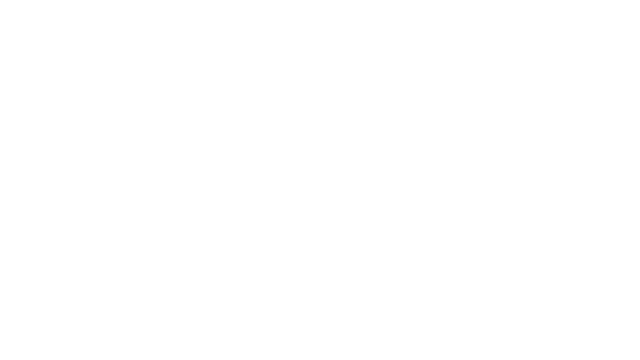
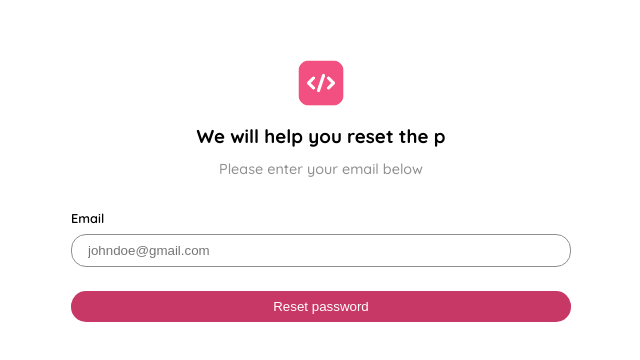
Before and after one commit to pichsophaneatdy/LeetLog, a React (Create React App) app: page /resetPwd in a window 1280 px wide. Before the commit this address had no page. Shown: the part 206-566 px from the top of the page, without its empty margins (319-959 px from the left). Built offline with nearby package versions, Linux system fonts and the light colour scheme; the HTML template or start-up script is replaced by a standard one.

Commit message:
Add reset password page and functionality

```diff
--- a/src/App.js
+++ b/src/App.js
@@ -1,13 +1,15 @@
 import './App.css';
 import { useState } from 'react';
 import {BrowserRouter, Routes, Route, Form} from "react-router-dom";
+import {ApolloProvider, ApolloClient, InMemoryCache, createHttpLink} from "@apollo/client";
+// Pages
 import Homepage from './pages/Homepage/Homepage';
 import FormPage from './pages/FormPage/FormPage';
 import Header from './components/Header/Header';
 import LoginPage from './pages/LoginPage/LoginPage';
 import RegisterPage from './pages/RegisterPage/RegisterPage';
 import DetailPage from './pages/DetailPage/DetailPage';
-import {ApolloProvider, ApolloClient, InMemoryCache, createHttpLink} from "@apollo/client";
+import ResetPwdPage from './pages/ResetPwdPage/ResetPwdPage';
 
 // Apollo Client
 const httpLink = createHttpLink({
@@ -27,6 +29,7 @@ function App() {
           <Routes>
             <Route path="/register" element={<RegisterPage/>}/>
             <Route path="/" element={<LoginPage />} />
+            <Route path="/resetPwd" element={<ResetPwdPage />} />
             {/* Protected Route */}
             <Route
               path="/home"
--- a/src/components/Header/Header.jsx
+++ b/src/components/Header/Header.jsx
@@ -35,7 +35,7 @@ const Header = ({isMobileHeaderOpen, setIsMobileHeaderOpen}) => {
     return (
         <>
             {
-                isMobileHeaderOpen && (pathname === "/home" || pathname === "/addNewLeetcode") && (
+                isMobileHeaderOpen && (pathname === "/home" || pathname === "/addNewLeetcode" || pathname.startsWith("/leetcode/")) && (
                     <motion.header
                         initial={false}
                         animate={isMobileHeaderOpen ? "open" : "closed"}
@@ -72,7 +72,7 @@ const Header = ({isMobileHeaderOpen, setIsMobileHeaderOpen}) => {
                 )
             }
             {
-                (pathname === "/home" || pathname === "/addNewLeetcode") && (
+                (pathname === "/home" || pathname === "/addNewLeetcode" || pathname.startsWith("/leetcode/")) && (
                     <header className="header">
                         <Link to="/home" className="header__link">
                             Leetcode Archives
--- a/src/components/UserForm/UserForm.jsx
+++ b/src/components/UserForm/UserForm.jsx
@@ -2,7 +2,7 @@ import React from 'react'
 import logo from "../../assets/logo.png";
 import "./UserForm.scss";
 import { Link } from 'react-router-dom';
-const UserForm = ({handleSubmit, errMsg, btn,email, setEmail, pwd, setPwd, title, subtitle}) => {
+const UserForm = ({handleSubmit, errMsg, btn,email, setEmail, pwd, setPwd, title, subtitle, successMsg}) => {
     return (
         <div className="user-form">
             <div className="user-form__header">
@@ -12,24 +12,31 @@ const UserForm = ({handleSubmit, errMsg, btn,email, setEmail, pwd, setPwd, title
             </div>
             <form onSubmit={handleSubmit} className="user-form__form">
                 {errMsg && <p className="form__error">{errMsg}</p>}
+                {successMsg && <p className="form__success">{successMsg}</p>}
                 <div className="form__control">
                     <label className="form__label">Email</label>
                     <input value={email} onChange={(e)=>setEmail(e.target.value)} type="email" placeholder='johndoe@gmail.com' className="form__input" />
                 </div>
+                {
+                    setPwd && (
                         <div className="form__control">
                             <label className="form__label">Password</label>
                             <input value={pwd} onChange={(e)=>setPwd(e.target.value)} type="password" placeholder="123Hello!" className="form__input" />
                             {btn === "Login" && (
                                 <div className="user-form__container">
-                            <p className="user-form__text">Forget password</p>
+                                    <Link to="/resetPwd" className="user-form__text">
+                                        Forget password
+                                    </Link>
                                 </div>
                             )}
                         </div>
+                    )
+                }
                 <div className="form__btn-container">
                     <button className="form__btn">{btn}</button>
                 </div>
                 {
-                    btn === "Login" ? (
+                    setPwd && (btn === "Login" ? (
                         <p className="user-form__text2">
                             Don't have an account? <Link className="user-form__link" to="/register">Register</Link>
                         </p>
@@ -37,7 +44,7 @@ const UserForm = ({handleSubmit, errMsg, btn,email, setEmail, pwd, setPwd, title
                         <p className="user-form__text2">
                             Already have an account? <Link className="user-form__link" to="/">Login</Link>
                         </p>
-                    )
+                    ))
                 }
                 <p className="user-form__text2"></p>
             </form>
--- /dev/null
+++ b/src/pages/ResetPwdPage/ResetPwdPage.jsx
@@ -0,0 +1,39 @@
+import React, {useState} from 'react'
+import UserForm from '../../components/UserForm/UserForm';
+import {getAuth, sendPasswordResetEmail} from "firebase/auth";
+import { useNavigate } from 'react-router-dom';
+
+const ResetPwdPage = () => {
+    const [errMsg, setErrMsg] = useState("");
+    const [successMsg, setSuccessMsg] = useState("");
+    const [email, setEmail] = useState("");
+    const navigate = useNavigate();
+
+    const handleSubmit = (e) => {
+        e.preventDefault();
+        const auth = getAuth();
+        sendPasswordResetEmail(auth, email)
+            .then(() => {
+                setSuccessMsg("Reset password email has been sent.");
+                setTimeout(() => {
+                    navigate("/");
+                }, 2000)
+            })
+            .catch((error) => {
+                setErrMsg(error.code.toString(), error.message.toString());
+            })
+    }
+    return (
+        <UserForm
+            handleSubmit={handleSubmit}
+            title="We will help you reset the p"
+            subtitle="Please enter your email below"
+            btn="Reset password"
+            successMsg={successMsg}
+            email={email}
+            setEmail={setEmail}
+        />
+    )
+}
+
+export default ResetPwdPage
```
Also changed, not shown: src/pages/ResetPwdPage/ResetPwdPage.scss (added). Lines whose indentation alone changed are shown as unchanged.
